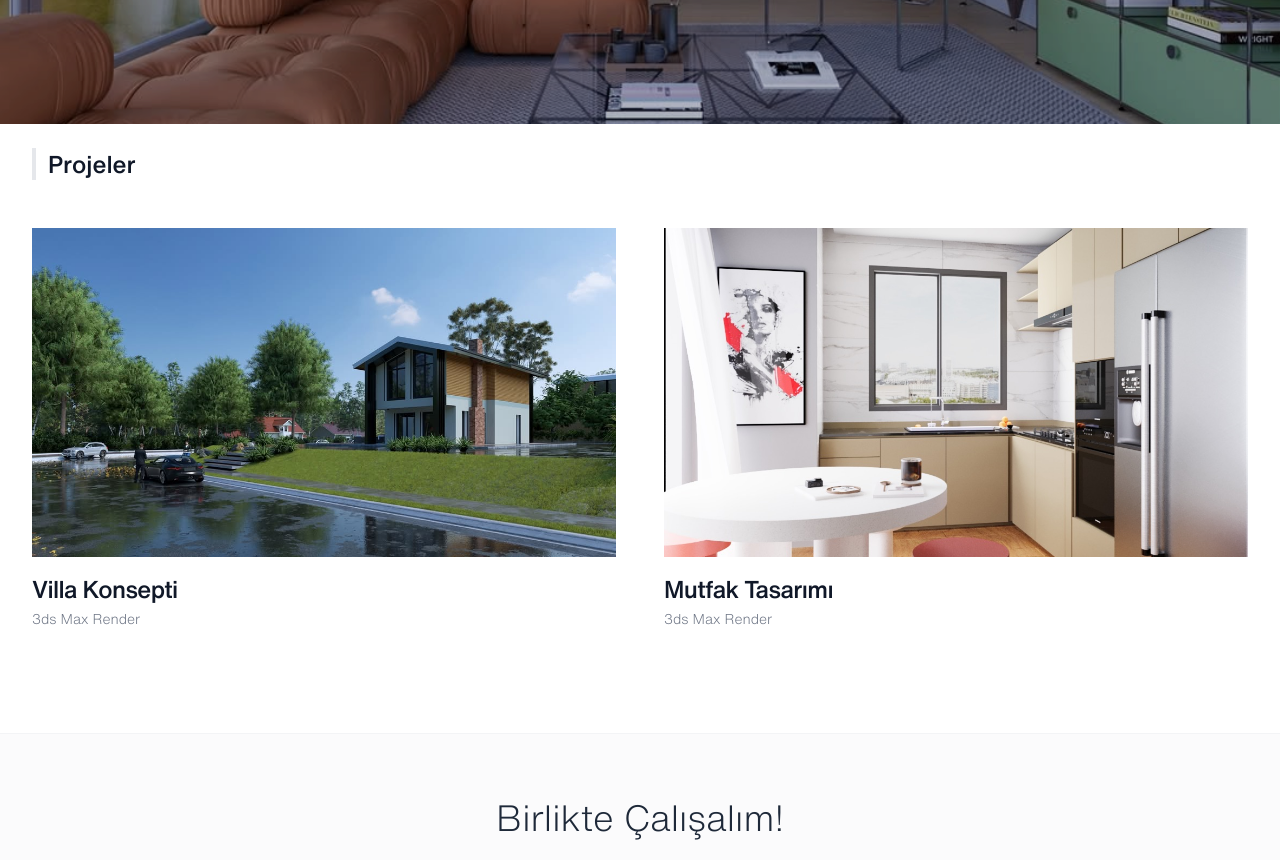
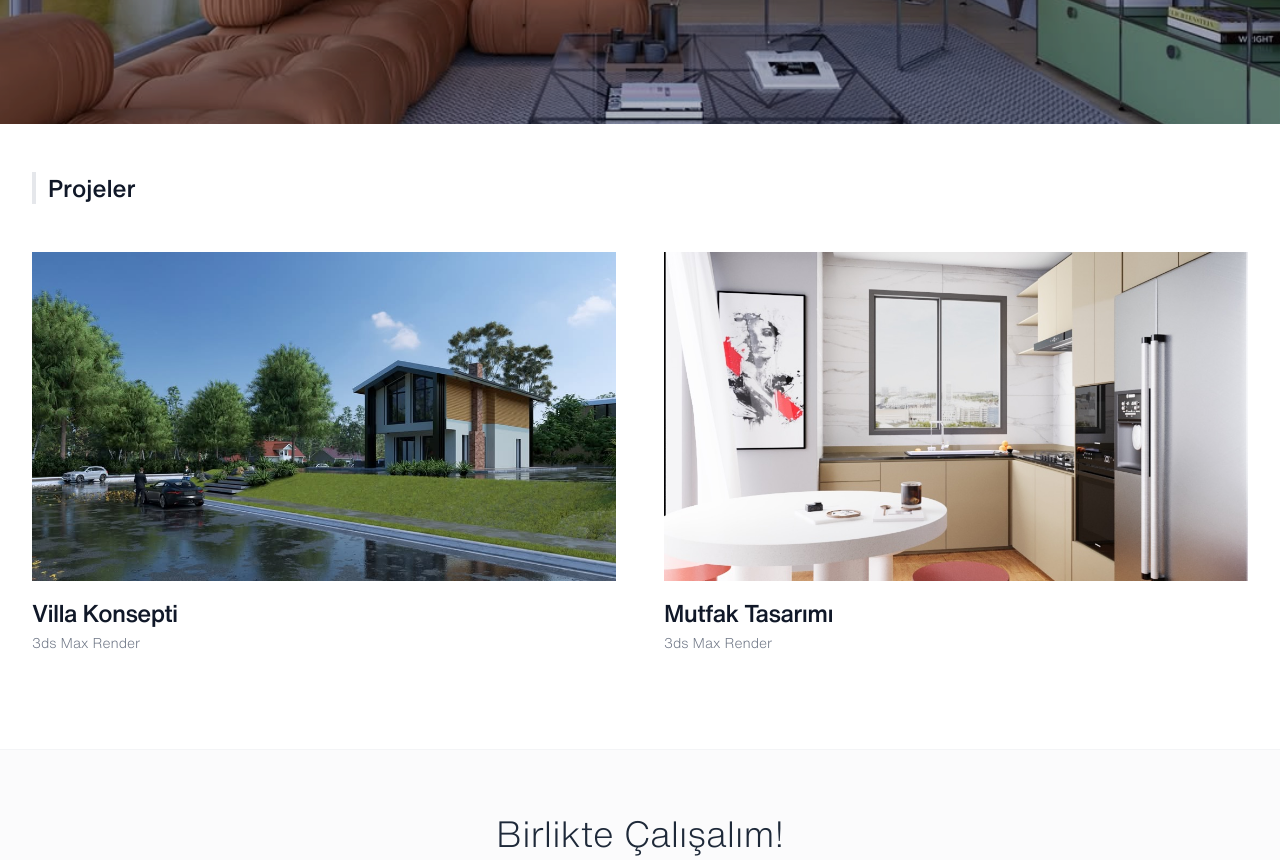
Before and after one commit to ongunumutyelbasi/siesta-ia, a Next.js app: page / in a window 1280 px wide. Shown: the part 500-1360 px from the top of the page. Built offline with nearby package versions, Linux system fonts and the light colour scheme.

Commit message:
Featured project section vertical paddings adjusted.

```diff
--- a/app/page.tsx
+++ b/app/page.tsx
@@ -41,7 +41,7 @@ export default function Home() {
         </section>
 
         {/* 2. Featured Projects Section (REDUCED VERTICAL PADDING) */}
-        <section className="py-6 mx-auto max-w-7xl px-4 sm:px-6 lg:px-8">
+        <section className="pt-12 pb-4 mx-auto max-w-7xl px-4 sm:px-6 lg:px-8">
           <h2 className="text-2xl font-medium mb-12 border-l-4 border-gray-200 pl-3">{featuredWorkHeading}</h2>
 
           <div className="grid grid-cols-1 gap-y-16 lg:grid-cols-2 lg:gap-x-12">
```
